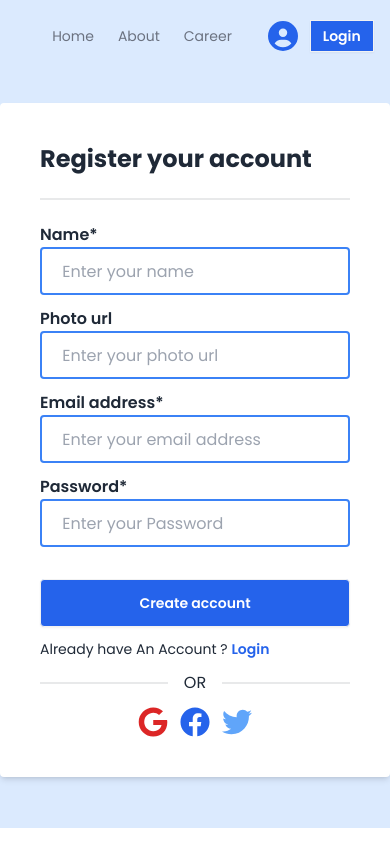
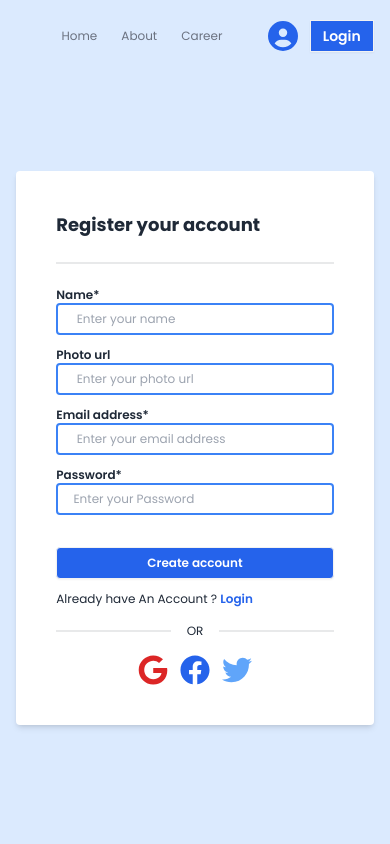
Before and after one commit to mehefujali/e-news, a React (Vite) app: page /register in a window 390 px wide. Built offline with nearby package versions, Linux system fonts and the light colour scheme; no server answers.

Commit message:
register page responsive

```diff
--- a/src/Auth/Login/Login.jsx
+++ b/src/Auth/Login/Login.jsx
@@ -56,7 +56,7 @@ const Login = () => {
             <div className="bg-blue-100" >
                    <Nav></Nav>
                    <div className=" container mx-auto h-[calc(100vh-68px)]  flex justify-center items-center">
-                        <div className=" w-11/12  mx-auto p-7 md:p-10 bg-white rounded shadow-md">
+                        <div className=" w-11/12 md:max-w-md  mx-auto p-7 md:p-10 bg-white rounded shadow-md">
                               <h1 className=" text-xl  text-center md:text-4xl font-bold">Login your account</h1>
                               <div className=" divider"></div>
                               <form onSubmit={handleEmailLogin} action="" className=" w-full flex flex-col gap-3">
--- a/src/Auth/Register/Register.jsx
+++ b/src/Auth/Register/Register.jsx
@@ -61,41 +61,41 @@ const Register = () => {
             <div className="bg-blue-100" >
 
                   <Nav></Nav>
-                  <div className=" container mx-auto h-[calc(100vh-68px)]  flex justify-center items-center">
-                        <div className=" max-w-lg mx-auto p-10 bg-white rounded shadow-md">
-                              <h1 className=" text-2xl md:text-4xl font-bold">Register your account</h1>
+                  <div className=" container mx-auto min-h-[calc(100vh-52px)] md:min-h-[calc(100vh-68px)]  flex justify-center items-center">
+                        <div className=" w-11/12  md:max-w-lg mx-auto p-10 bg-white rounded shadow-md">
+                              <h1 className=" text-lg md:text-3xl font-bold">Register your account</h1>
                               <div className=" divider"></div>
                               <form onSubmit={handleEmailRegister} className=" w-full flex flex-col gap-3">
                                     <label htmlFor="">
-                                          <p className=" font-semibold">Name*</p>
+                                          <p className=" font-semibold text-xs md:text-md">Name*</p>
                                           <input
                                                 required
                                                 name="name"
-                                                placeholder=" Enter your name" type="text " className="input w-full border-2 border-blue-500 focus:outline-none focus:border-blue-400 rounded" />
+                                                placeholder="  Enter your name" type="text " className="input input-sm md:input-md text-xs md:text-md w-full border-2 border-blue-500 focus:outline-none focus:border-blue-400 rounded" />
                                     </label>
                                     <label htmlFor="">
 
-                                          <p className=" font-semibold">Photo url</p>
+                                          <p className=" text-xs md:text-md font-semibold">Photo url</p>
                                           <input
                                                 name="photourl"
-                                                placeholder=" Enter your photo url" type="text " className="input w-full border-2 border-blue-500 focus:outline-none focus:border-blue-400 rounded" />
+                                                placeholder="  Enter your photo url" type="text " className="input input-sm md:input-md text-xs md:text-md w-full border-2 border-blue-500 focus:outline-none focus:border-blue-400 rounded" />
                                     </label>
                                     <label htmlFor="">
-                                          <p className=" font-semibold">Email address*</p>
+                                          <p className=" text-xs md:text-md font-semibold">Email address*</p>
                                           <input
                                                 name="email"
-                                                placeholder=" Enter your email address" type="email" className="input w-full border-2 border-blue-500 focus:outline-none focus:border-blue-400 rounded" />
+                                                placeholder="  Enter your email address" type="email" className="input input-sm text-xs md:text-md md:input-md w-full border-2 border-blue-500 focus:outline-none focus:border-blue-400 rounded" />
                                     </label>
                                     <label htmlFor="">
-                                          <p className=" font-semibold">Password*</p>
+                                          <p className=" font-semibold text-xs md:text-md">Password*</p>
                                           <input
                                                 name="password"
-                                                placeholder=" Enter your Password" type="password" className="input w-full border-2 border-blue-500 focus:outline-none focus:border-blue-400 rounded" />
+                                                placeholder=" Enter your Password" type="password" className="text-xs md:text-md input-sm md:input-md input w-full border-2 border-blue-500 focus:outline-none focus:border-blue-400 rounded" />
                                     </label>
-                                    <button className="btn mt-5 bg-blue-600 hover:text-blue-600 text-white w-full   rounded">Create account</button>
+                                    <button className="btn mt-5 bg-blue-600 hover:text-blue-600 text-white w-full btn-sm md:btn-md text-xs md:text-md   rounded">Create account</button>
                               </form>
-                              <p className=" text-sm mt-3">Already have An Account ? <Link className=" text-blue-600 font-semibold" to={'/login'}>Login</Link></p>
-                              <div className=" divider">OR</div>
+                              <p className=" text-xs md:text-md mt-3 ">Already have An Account ? <Link className=" text-blue-600 font-semibold" to={'/login'}>Login</Link></p>
+                              <div className=" divider text-xs md:text-md">OR</div>
                               <div className=" flex gap-3 text-3xl items-center justify-center">
                                     <FaGoogle onClick={handleGoogleLogin} className=" text-red-600 cursor-pointer"></FaGoogle>
                                     <FaFacebook className=" text-blue-600 cursor-pointer"></FaFacebook>
--- a/src/Components/Nav/Nav.jsx
+++ b/src/Components/Nav/Nav.jsx
@@ -17,7 +17,7 @@ const Nav = () => {
                         <div className=" md:w-32">
 
                         </div>
-                        <ul id="navLinks" className=" text-sm md:text-md gap-6 flex items-center text-gray-500">
+                        <ul id="navLinks" className=" text-xs md:text-md gap-6 flex items-center text-gray-500">
                               <NavLink to={'/home'}>Home</NavLink>
                               <NavLink to={'/about'}>About</NavLink>
                               <NavLink to={'/career'}>Career</NavLink>
--- a/src/Pages/Home/Home.jsx
+++ b/src/Pages/Home/Home.jsx
@@ -13,7 +13,7 @@ const Home = () => {
                   <LatestNews></LatestNews>
                   <Nav></Nav>
                   <main className=" container mx-auto mt-12">
-                        <div className=" grid lg:grid-cols-12 gap-8 ">
+                        <div className=" md:grid lg:grid-cols-12 md:gap-8 ">
                               <div className=" lg:col-span-3 xl:col-span-2">
                                     <AsideLeft></AsideLeft>
                               </div>
```
